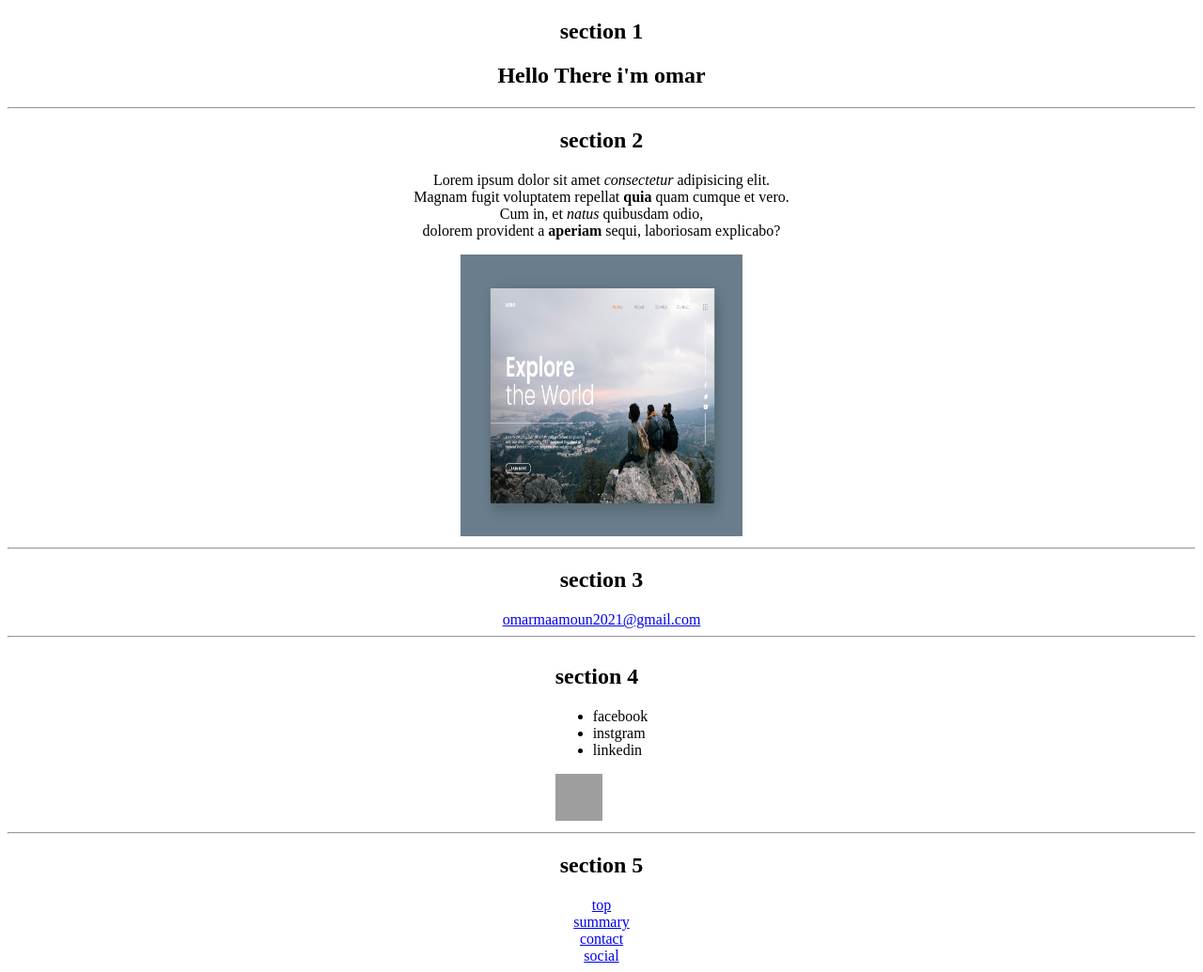
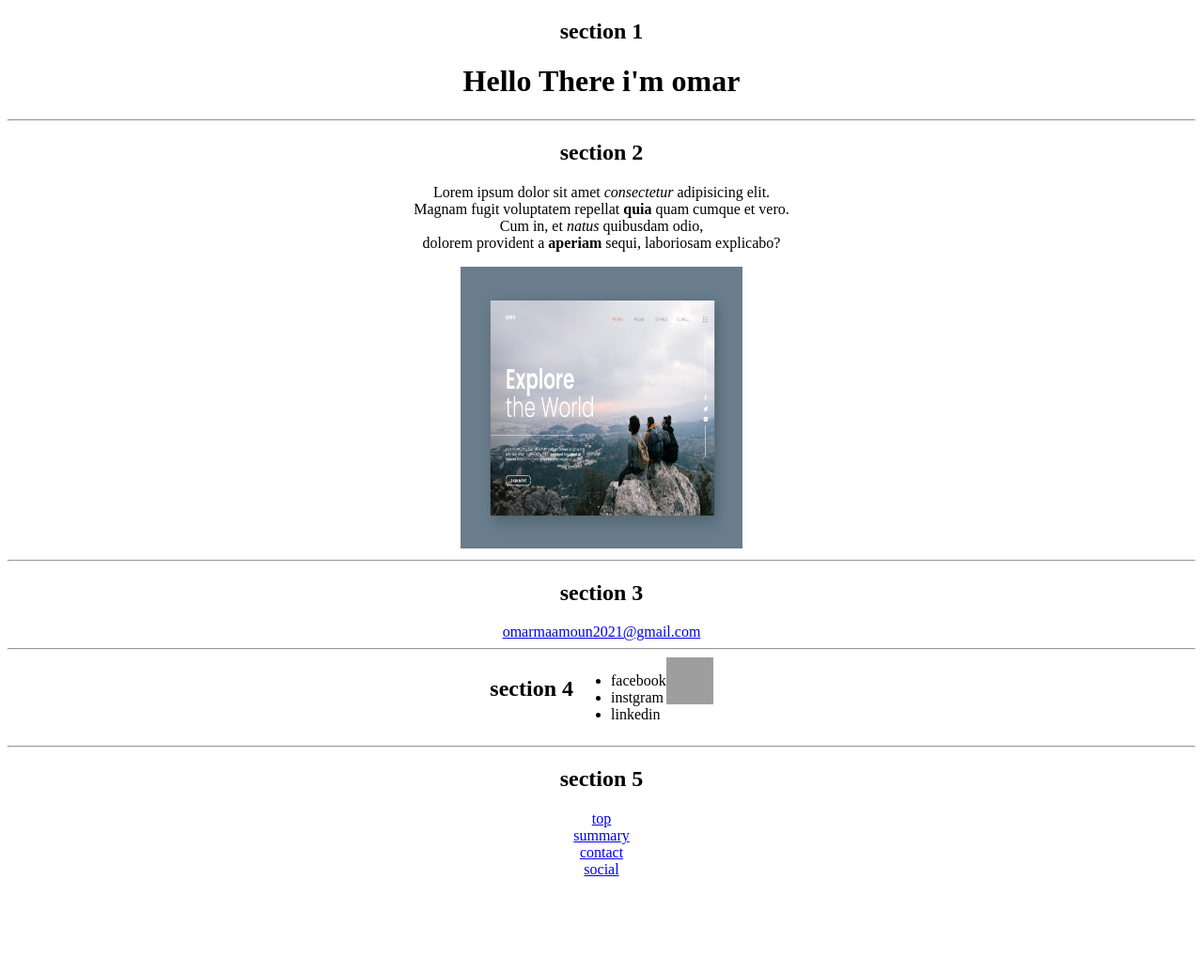
Before and after one commit to Omarmaamoun1/Task-1, a plain HTML site: page session 1/index.html in a window 1280 px wide. Shown: the whole page at 94% size. After the commit the page ends 943 px from the top, so only its background shows below. Drawn offline with Linux system fonts and the light colour scheme; grey boxes are pictures that could not be loaded.

Commit message:
Add files via upload

```diff
--- a/session 1/index.html
+++ b/session 1/index.html
@@ -6,30 +6,23 @@
     <title>Task 1</title>
 </head>
 <body>
-    <div style="text-align: center;">
-        <section id="top">
+    <header style="text-align: center;" id="top">
             <h2>section 1</h2>
             <h1>Hello There i'm omar</h1>
-        </section>
-    </div>
+    </header>
     <hr>
-    <div style="text-align: center;">
-        <section id="summary">
+    <section style="text-align: center;" id="summary">
             <h2>section 2</h2>
             <p>Lorem ipsum dolor sit amet <em>consectetur</em> adipisicing elit. <br> Magnam fugit voluptatem repellat <strong>quia</strong> quam cumque et vero. <br> Cum in, et <em> natus</em> quibusdam odio, <br> dolorem provident a <strong>aperiam</strong> sequi, laboriosam explicabo?</p>
             <img src="/session 1/3163155.jpg" alt="" width="300px" height="300px">
-        </section>
-    </div>
+    </section>
     <hr>
-    <div style="text-align: center;">
-        <section id="contact">
+    <section style="text-align: center;" id="contact">
             <h2>section 3</h2>
             <a href="mailto:omarmaamoun2021@gmail.com">omarmaamoun2021@gmail.com</a>
-        </section>
-    </div>
+    </section>
     <hr>
-    <div id="social" style="display: flex; justify-content: center;">
-        <section>
+    <section id="social" style="display: flex; justify-content: center;">
             <h2>section 4</h2>
             <ul>
                 <li>facebook</li>
@@ -37,17 +30,14 @@
                 <li>linkedin</li>
             </ul>
             <a href="https://images.unsplash.com/photo-1542831371-29b0f74f9713?fm=jpg&q=60&w=3000&ixlib=rb-4.0.3&ixid=M3wxMjA3fDB8MHxzZWFyY2h8NHx8cHJvZ3JhbW1pbmclMjBsYW5ndWFnZXxlbnwwfHwwfHx8MA%3D%3D" target="_blank"><img src="https://images.unsplash.com/photo-1542831371-29b0f74f9713?fm=jpg&q=60&w=3000&ixlib=rb-4.0.3&ixid=M3wxMjA3fDB8MHxzZWFyY2h8NHx8cHJvZ3JhbW1pbmclMjBsYW5ndWFnZXxlbnwwfHwwfHx8MA%3D%3D" alt="" width="50px" height="50px"></a>
-        </section>
-    </div>
+    </section>
     <hr>
-    <div style="text-align: center;">
-        <section>
+    <footer style="text-align: center;">
             <h2>section 5</h2>
             <a href="#top">top</a><br>
             <a href="#summary">summary</a><br>
             <a href="#contact">contact</a><br>
             <a href="#social">social</a>
-        </section>
-    </div>
+    </footer>
 </body>
 </html>
```
